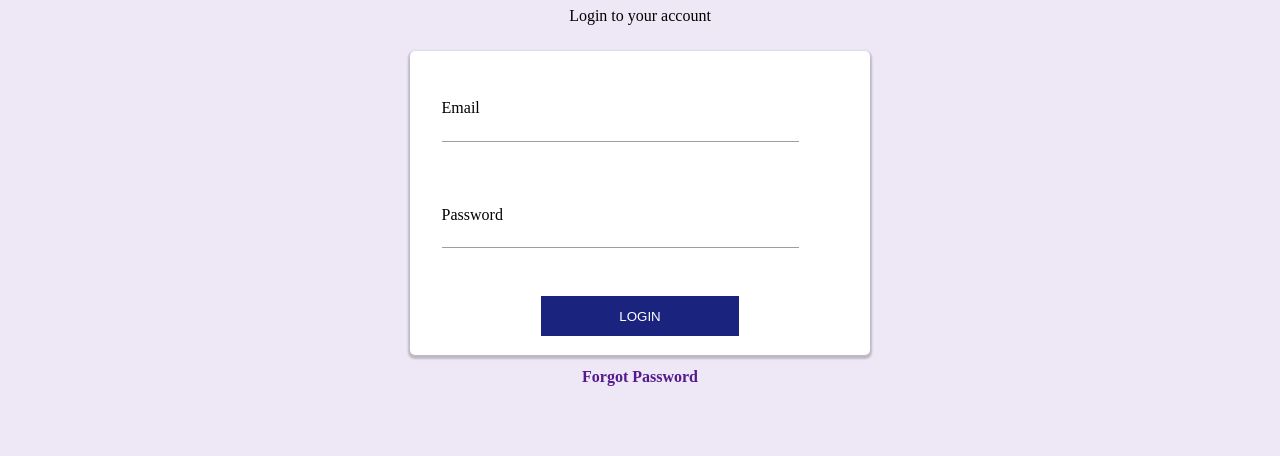
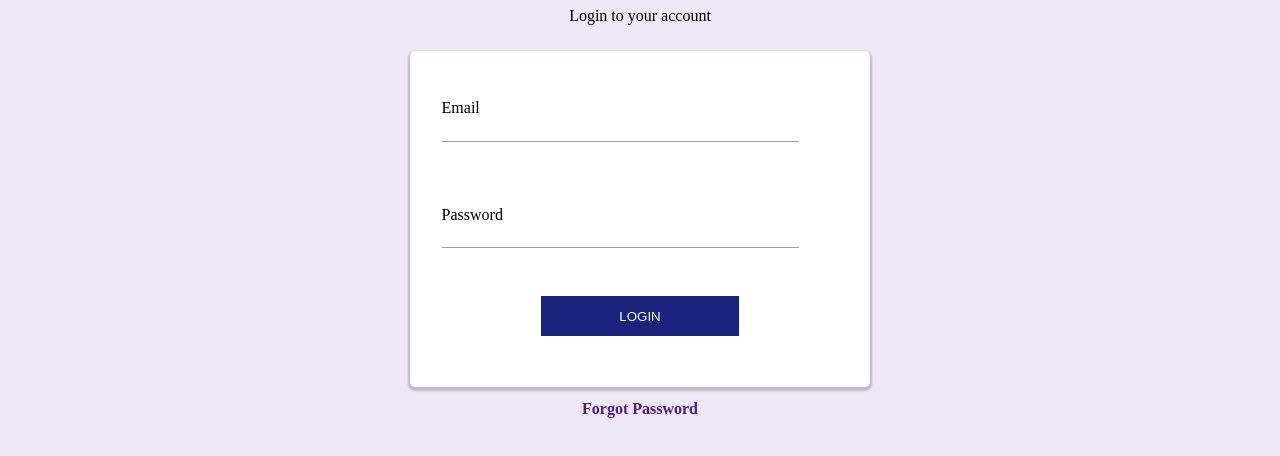
Before and after one commit to Slimchux1/mira-git-ass, a plain HTML site: page index.html in a window 1280 px wide. Shown: the part 210-666 px from the top of the page. Drawn offline with Linux system fonts and the light colour scheme.

Commit message:
Add files via upload

```diff
--- a/style.css
+++ b/style.css
@@ -70,7 +70,7 @@
       margin-top: 1rem;
       margin: 2% 32% 1% 32%;
       background: #fff;
-      height: 19rem;
+      height: 21rem;
       border: 1px #eee;
       box-shadow: 0 2px 2px 2px rgba(0,0,0,.2);
       border-radius: 5px;
```
